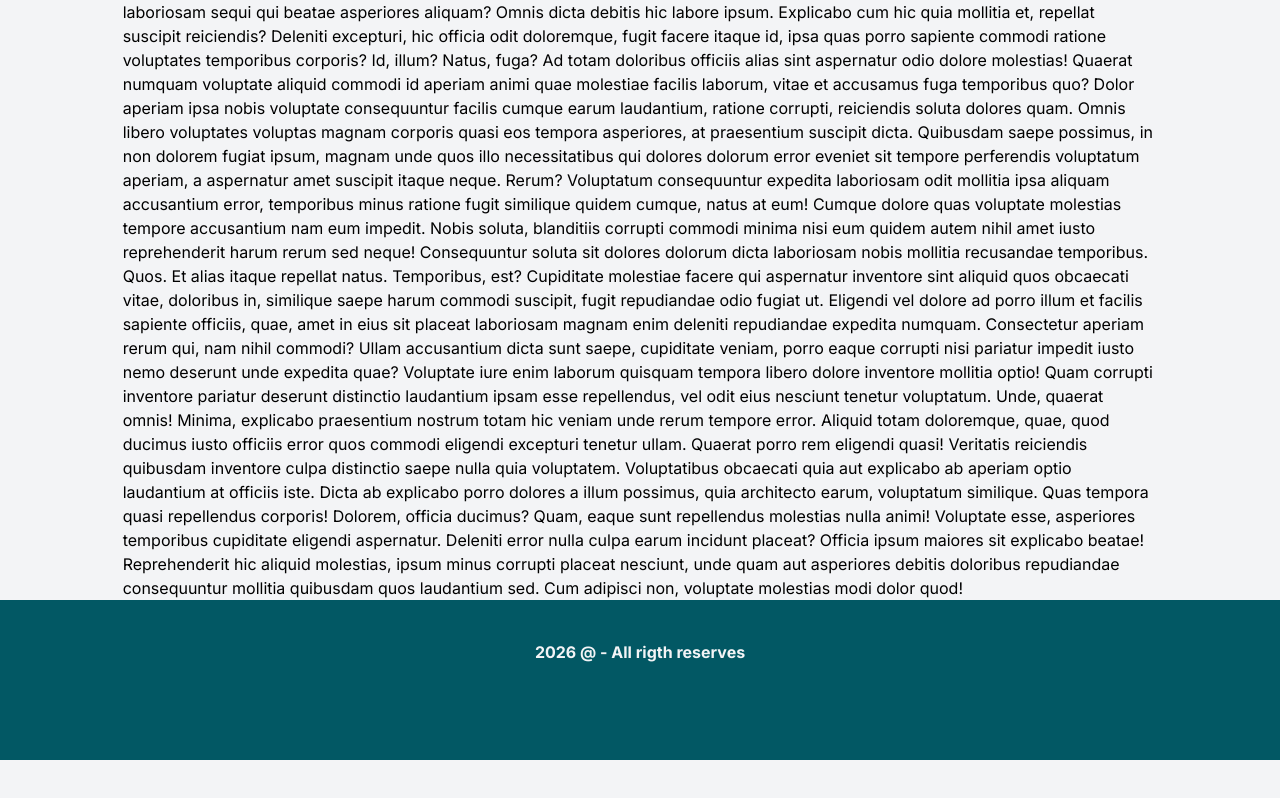
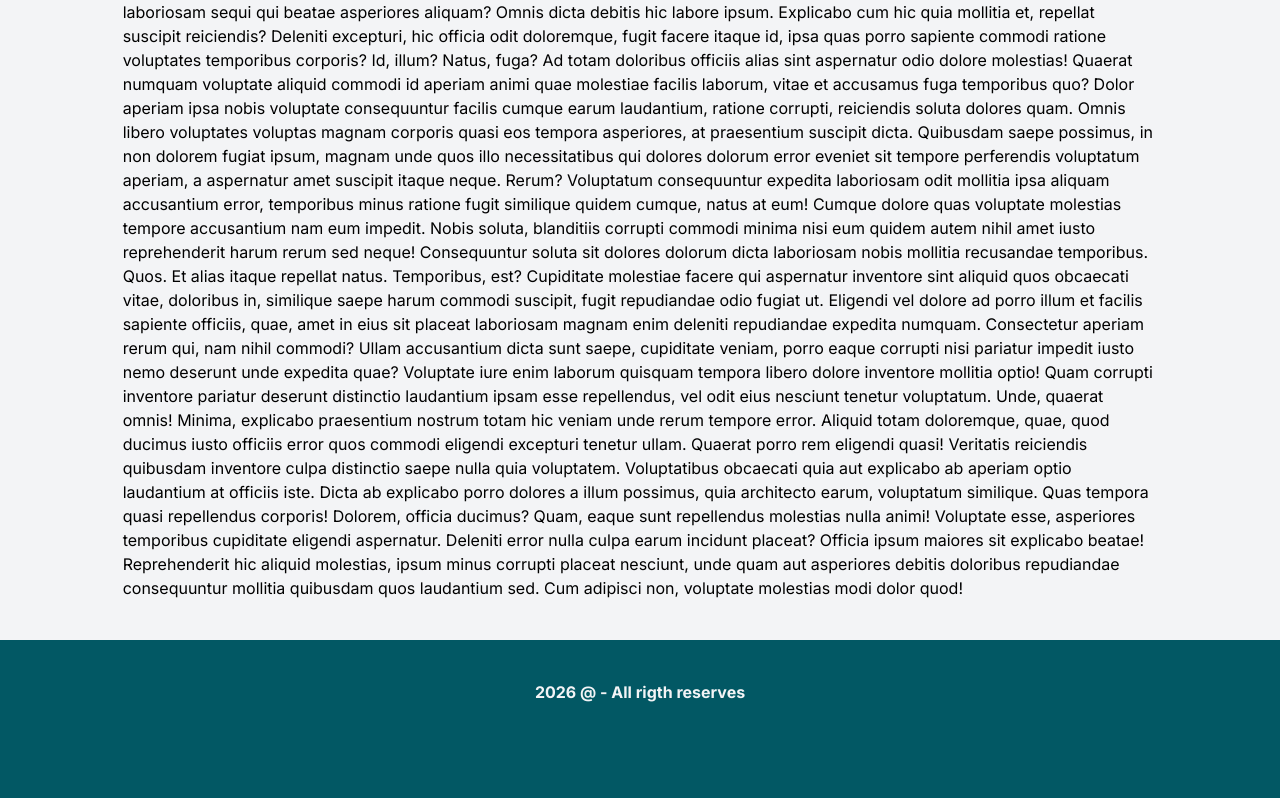
Before and after one commit to KouadioDev5ix/mynextjsapp, a Next.js app: page / in a window 1280 px wide. Shown: the part 1412-2210 px from the top of the page. Before the commit the page ends 2172 px from the top, so only its background shows below. Built offline with nearby package versions, Linux system fonts and the light colour scheme.

Commit message:
Update Footer component height and margin for improved layout

```diff
--- a/app/components/footer.tsx
+++ b/app/components/footer.tsx
@@ -1,6 +1,6 @@
 export default function Footer() {
   return (
-    <section className="w-full mainBg h-40 ">
+    <section className="w-full mainBg h-72 mt-10">
       <div className="flex items-center justify-center pt-10">
         <p className="font-bold text-gray-100">2026 @ - All rigth reserves</p>
       </div>
```
